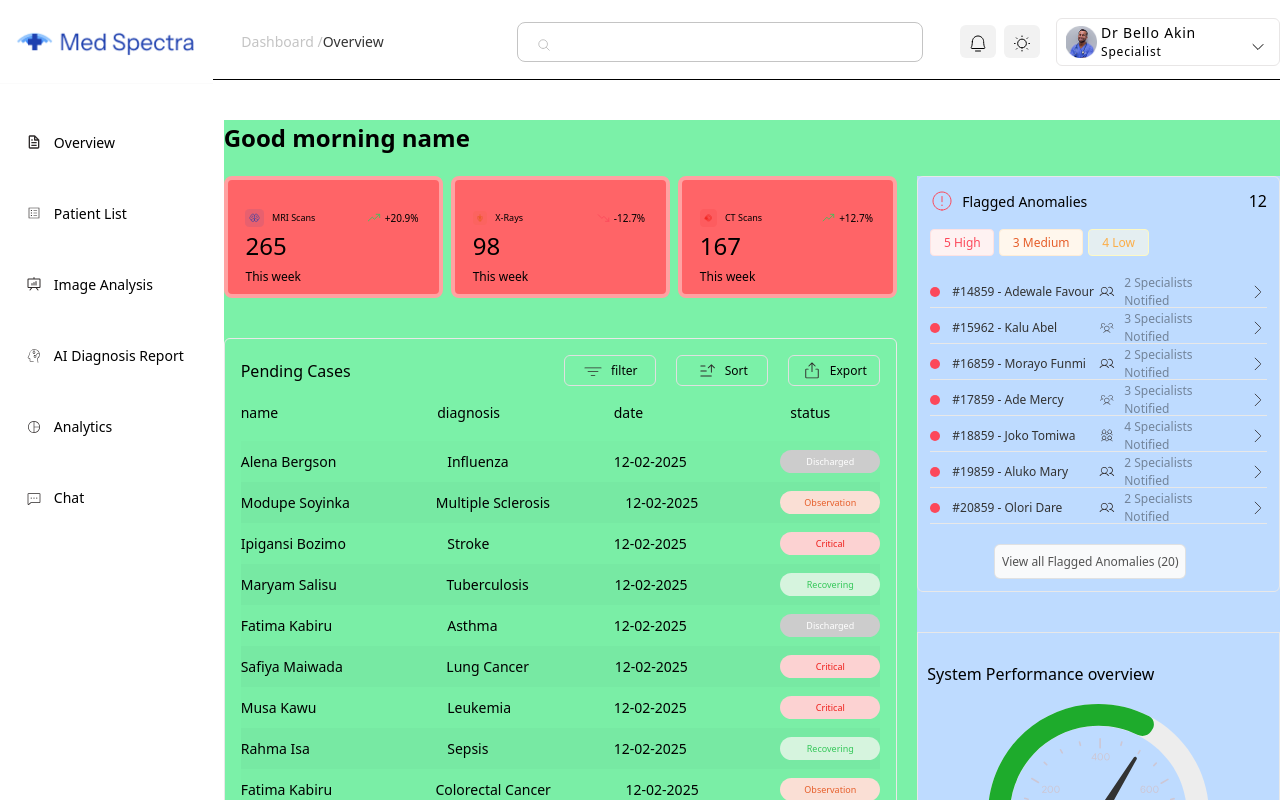
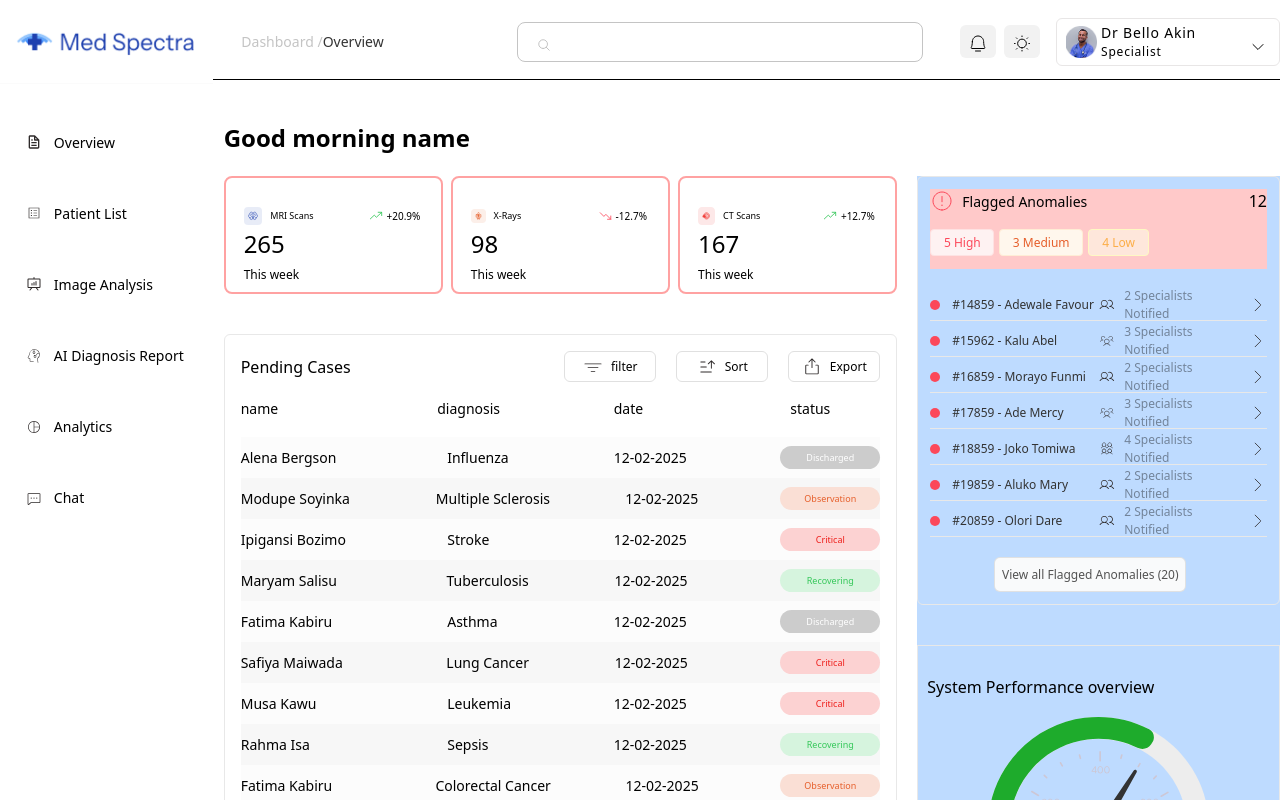
Before and after one commit to Maobugichi/medspecter, a React (Vite) app: page /medspecter/overviews/1 in a window 1280 px wide. Shown: the top 800 px of the page. Built offline with nearby package versions, Linux system fonts and the light colour scheme.

Commit message:
check border ://

```diff
--- a/src/components/OverviewBlocks.jsx
+++ b/src/components/OverviewBlocks.jsx
@@ -1,6 +1,6 @@
 const OverviewBlocks = ({src,text,arrSrc,percentage,amount,width}) => {
     return(
-        <div className={`${width} xl:h-[100%] lg:h-[70%] h-[48%] p-2  border-4 border-red-300 border-solid bg-red-400 grid place-items-center rounded-lg`}>
+        <div className={`${width} xl:h-[100%] lg:h-[70%] h-[48%] p-2  border-2 border-red-300 border-solid  grid place-items-center rounded-lg`}>
             <div className="flex lg:w-[90%] w-[90%] mx-auto text-[12px] justify-between xl:mt-5">
                 <div className="flex items-center gap-2 h-5  ">
                   <img className="w-[25%]" src={src} alt="" />
--- a/src/components/anomaly/anomlyhead.jsx
+++ b/src/components/anomaly/anomlyhead.jsx
@@ -2,7 +2,7 @@ import warning from "../../assets/warningCircle.svg";
 import AnomalyFlex from "./anomalyblocflex";
 const AnomalyHead = () => {
     return(
-        <div className="h-full grid gap-4  w-full">
+        <div className="h-20 flex flex-col gap-4  w-full bg-red-200">
           <div className="flex justify-between  items-center ">
             <div className="flex items-center gap-2">
                 <img src={warning} alt="warning sign" />
--- a/src/components/oveview/anomalies.jsx
+++ b/src/components/oveview/anomalies.jsx
@@ -4,7 +4,7 @@ import AnomalyHead from "../anomaly/anomlyhead"
 
 const Anomalies = ({show,setIsShow}) => {
     return(
-        <div className=" lg:w-full w-[95%] mx-auto  gap-5 flex flex-col p-3 rounded-md border border-[#E8E8E8] ">
+        <div className=" lg:w-full w-[95%] mx-auto  gap-5 flex flex-col p-3 rounded-md border border-solid border-[#E8E8E8] ">
           <AnomalyHead/>
           <AnomalyTable
            isShow={show}
--- a/src/routes/root.jsx
+++ b/src/routes/root.jsx
@@ -8,7 +8,7 @@ const Root = () => {
 
         <div className="w-full flex flex-col gap-10 h-auto min-h-[150vh]   overflow-x-hidden">
           <Header/>
-          <div className="flex w-full  h-auto bg-green-300">
+          <div className="flex w-full  h-auto ">
            <SideNav/>
            <Outlet/>
           </div>
```
